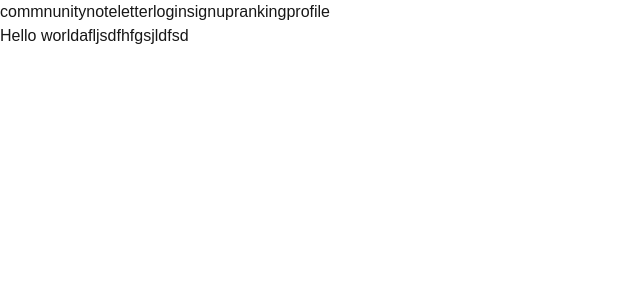
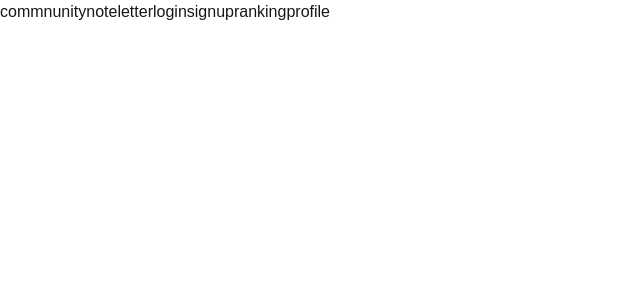
Before and after one commit to PomegranateBlue/dont_worry, a Next.js app: page / in a window 1280 px wide. Shown: the top 300 px of the page, without its empty margins (0-640 px from the left). Built offline with nearby package versions, Linux system fonts and the light colour scheme.

Commit message:
🚚 move / 브랜치 생성 후 개인 브랜치로 이동동

```diff
--- a/src/app/page.tsx
+++ b/src/app/page.tsx
@@ -1,7 +1,3 @@
 export default function HomePage() {
-  return (
-    <div>
-      <span>Hello worldafljsdfhfgsjldfsd</span>
-    </div>
-  );
+  return <div></div>;
 }
```
